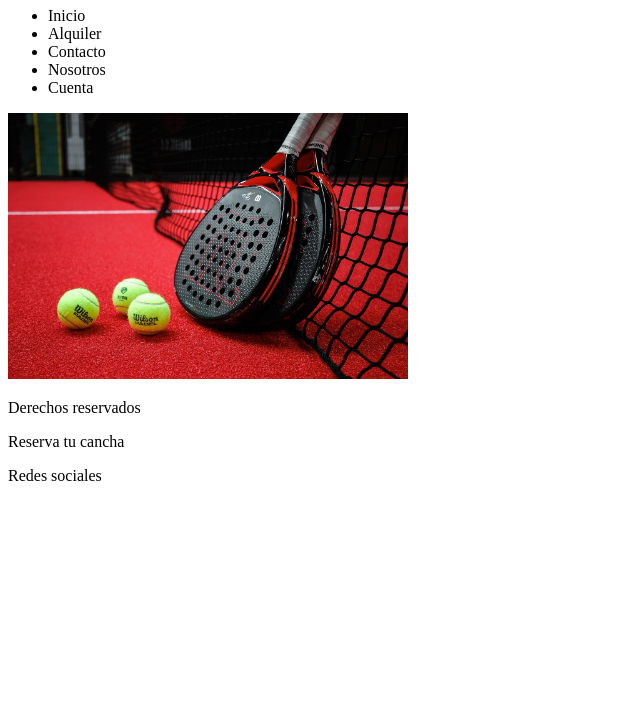
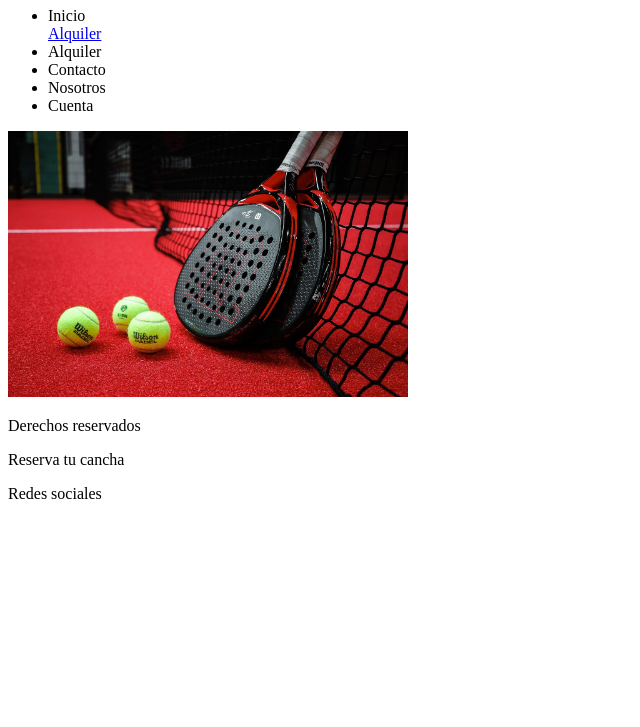
Before and after one commit to franmunoz1/desarrolloweb, a plain HTML site: page index.html in a window 1280 px wide. Shown: the part 73-800 px from the top of the page, without its empty margins (0-640 px from the left). Drawn offline with Linux system fonts and the light colour scheme.

Commit message:
Desafio uno

```diff
--- a/index.html
+++ b/index.html
@@ -10,6 +10,7 @@
 
     <ul>
         <li>Inicio</li>
+        <a href="alquiler.html">Alquiler</a>
         <li>Alquiler</li>
         <li>Contacto</li>
         <li>Nosotros</li>
@@ -17,6 +18,8 @@
     </ul>
 
     <img src="./imagenes/imgPadel.jpg" width="400"/>
+
+
 
     <footer>
         <p>Derechos reservados</p>
```
